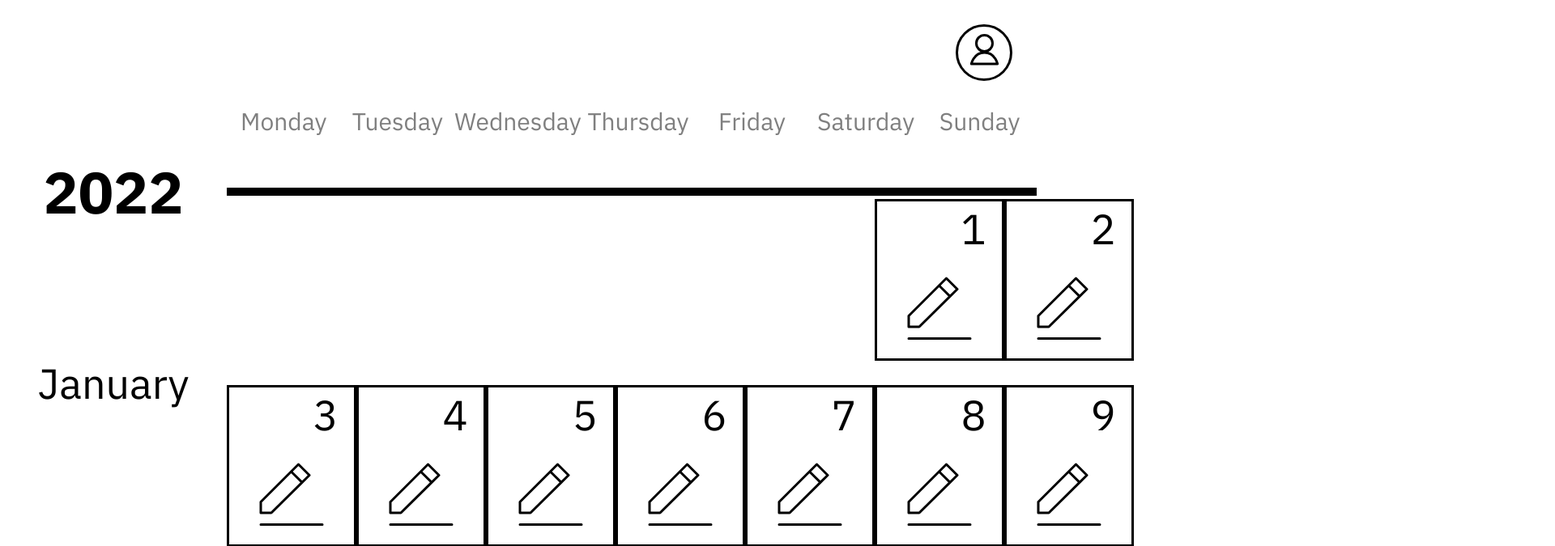
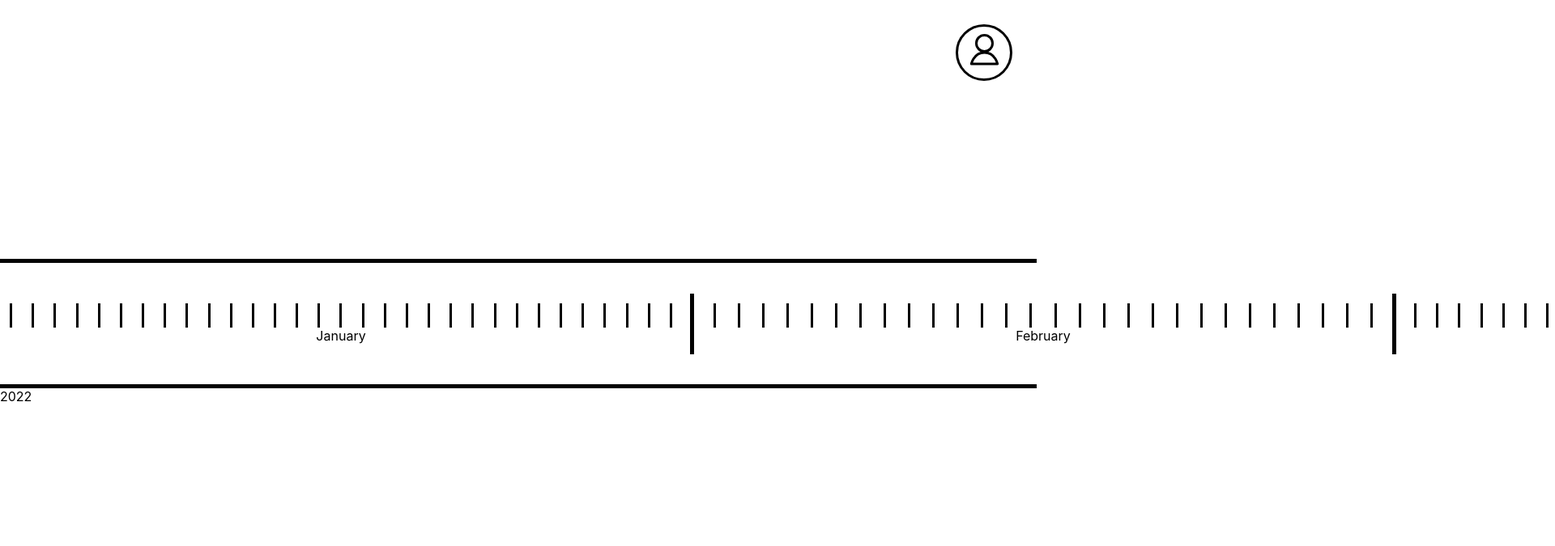
Before and after one commit to AkshachRd/diary, a React (Create React App) app in the folder diary/: page / in a window 1280 px wide. Shown: the top 675 px of the page at 81% size, 1920 px wide, since content can reach past the window. Built offline with nearby package versions, Linux system fonts and the light colour scheme; the HTML template or start-up script is replaced by a standard one.

Commit message:
Начата разработка нового дизайна для приложения.

```diff
--- a/diary/src/App.tsx
+++ b/diary/src/App.tsx
@@ -7,8 +7,8 @@ function App()
 {
   return (
       <div className="App">
+          <Header/>
           <Calendar/>
-          <Header/>
       </div>
   );
 }
--- a/diary/src/components/calendar/Calendar.tsx
+++ b/diary/src/components/calendar/Calendar.tsx
@@ -1,17 +1,39 @@
 import YearSection from "../yearSection/YearSection";
-import React from "react";
+import React, {useState} from "react";
 import "./Calendar.css";
 import {useAppSelector} from "../../app/hooks";
 
 function Calendar()
 {
-   const calendar = useAppSelector((state) => state) ;
+    const calendar = useAppSelector((state) => state);
+    const [selectedDayDate, setSelectedDayDate] = useState(new Date());
+
+    const selectDay = (e: React.WheelEvent<HTMLDivElement>) => {
+        e.preventDefault();
+        if (e.deltaX === 0)
+        {
+            if (e.deltaY > 0)
+            {
+                setSelectedDayDate(new Date(selectedDayDate.setDate(selectedDayDate.getDate() + 1)));
+            }
+            else
+            {
+                setSelectedDayDate(new Date(selectedDayDate.setDate(selectedDayDate.getDate() - 1)));
+            }
+        }
+    };
 
     return (
-        <div className="calendar">
+        <div className="calendar" onWheel={selectDay}>
             {
                 calendar.map((year, i) => (
-                    <YearSection key={i} yearNum={year["yearNum"]} months={year["months"]}/>
+                    <YearSection
+                        key={i}
+                        yearNum={year["yearNum"]}
+                        months={year["months"]}
+                        selectedDayDate={selectedDayDate}
+                        setSelectedDayDate={setSelectedDayDate}
+                    />
                 ))
             }
         </div>
--- a/diary/src/components/dayCard/DayCard.css
+++ b/diary/src/components/dayCard/DayCard.css
@@ -1,21 +1,15 @@
 .day-card
 {
-    width: 160px;
-    height: 200px;
-
-    background: #ffffff;
-    border: 3px solid #000000;
-    box-sizing: border-box;
-
+    display: flex;
+    justify-content: center;
     cursor: pointer;
 }
 
 .day-card__container
 {
-    display: flex;
-    flex-direction: row;
-    justify-content: flex-end;
-    align-items: center;
+    display: inline-block;
+    border-left: 3px solid #000000;
+    height: 30px;
 }
 
 .day-card__num
@@ -75,10 +69,9 @@
 
 .day-card__img
 {
-    height: 124px;
-    display: flex;
-    justify-content: center;
-    align-items: center;
+    display: inline-block;
+    border-left: 3px solid #000000;
+    height: 30px;
 }
 
 @media (prefers-color-scheme: dark)
--- a/diary/src/components/dayCard/DayCard.tsx
+++ b/diary/src/components/dayCard/DayCard.tsx
@@ -1,38 +1,29 @@
-import pencil from './pencil_icon.svg';
 import './DayCard.css';
-import CSS from 'csstype';
-import {Day} from "../../types/day";
-import {useNavigateToRecord} from "../../services/navigate";
+import {useEffect, useRef} from "react";
 
-interface DayCardProps extends Day
+interface DayCardProps
 {
     yearNum: number;
     monthNum: number;
     dayNum: number;
-    style: CSS.Properties | undefined;
+    selected: boolean;
+    onClick: () => void
 }
 
-function DayCard({yearNum, monthNum, dayNum, id, heading, text, style}: DayCardProps)
+function DayCard({yearNum, monthNum, dayNum, selected, onClick}: DayCardProps)
 {
-    const navigateToRecord = useNavigateToRecord(new Date(yearNum, monthNum, dayNum));
+    const dayCardRef = useRef<HTMLDivElement>(null);
+
+    useEffect(() => {
+        if (!dayCardRef.current) throw Error("dayCardRef is not assigned");
+        if (selected) dayCardRef.current.scrollIntoView({behavior: "smooth", inline: "center"});
+    }, [selected]);
 
     return (
-        <div className="day-card" style={style} onClick={navigateToRecord}>
-            <div className="day-card__container">
-                <span className="day-card__num">{dayNum}</span>
-            </div>
-
-            {
-                id ?
-                <div className="day-card__paragraph">
-                    <div className="day-card__heading">{heading}</div>
-                    <div className="day-card__text">{text}</div>
-                </div>
-                :
-                <div className="day-card__img">
-                    <img src={pencil} alt="Pencil Icon"/>
-                </div>
-            }
+        <div className="day-card" onClick={onClick}>
+            <div ref={dayCardRef} className="day-card__container"
+                 style={{borderLeft: selected ? "5px solid #000000" : "3px solid #000000"}}
+            />
         </div>
     )
 }
--- a/diary/src/components/header/Header.css
+++ b/diary/src/components/header/Header.css
@@ -6,14 +6,7 @@
 .header
 {
     width: 100%;
-
-    position: fixed;
-    top: 0;
     background: #ffffff;
-
-    display: flex;
-    flex-direction: column;
-    justify-content: center;
 }
 
 .header__container
@@ -30,22 +23,6 @@
     margin: 30px;
 }
 
-.days-of-week
-{
-    display: grid;
-    justify-items: center;
-    grid-template-columns: repeat(7, 1fr);
-
-    font-family: 'IBM Plex Sans', sans-serif;
-    font-weight: 400;
-    font-size: 30px;
-    line-height: 39px;
-    text-align: center;
-    color: rgba(0, 0, 0, 0.5);
-
-    margin-left: var(--year-nav);
-}
-
 @media (prefers-color-scheme: dark)
 {
     .header
@@ -57,9 +34,4 @@
     {
         filter: invert(100%);
     }
-
-    .days-of-week
-    {
-        color: rgba(255, 255, 255, 0.5);
-    }
 }
--- a/diary/src/components/header/Header.tsx
+++ b/diary/src/components/header/Header.tsx
@@ -8,15 +8,6 @@ function Header()
             <div className="header__container">
                 <input type="image" src={profile_icon} className="profile__button" alt="Profile Icon"/>
             </div>
-            <div className="days-of-week">
-                <span className="days-of-week__day">Monday</span>
-                <span className="days-of-week__day">Tuesday</span>
-                <span className="days-of-week__day">Wednesday</span>
-                <span className="days-of-week__day">Thursday</span>
-                <span className="days-of-week__day">Friday</span>
-                <span className="days-of-week__day">Saturday</span>
-                <span className="days-of-week__day">Sunday</span>
-            </div>
         </div>
     )
 }
--- a/diary/src/components/monthSection/MonthSection.css
+++ b/diary/src/components/monthSection/MonthSection.css
@@ -5,9 +5,7 @@
 
 .month-section
 {
-    display: flex;
-    flex-direction: row;
-    align-items: flex-start;
+    width: 842px;
 }
 
 .month-section__month
@@ -25,13 +23,9 @@
     text-align: center;
 }
 
-.month-section__table {
-    width: 100%;
-
+.month-section__days
+{
     display: grid;
-    justify-items: center;
-    grid-template-columns: repeat(7, 1fr);
-    grid-row-gap: 30px;
 }
 
 @media (prefers-color-scheme: dark)
--- a/diary/src/components/monthSection/MonthSection.tsx
+++ b/diary/src/components/monthSection/MonthSection.tsx
@@ -1,58 +1,38 @@
 import './MonthSection.css';
+import {Month} from "../../types/month";
+import {getMonthName} from "../../services/generateYear";
 import DayCard from "../dayCard/DayCard";
-import {getMonthName} from "../../services/generateYear";
-import {Month} from "../../types/month";
-import {useEffect, useRef} from "react";
+import React from "react";
 
 interface MonthSectionProps
 {
-    year: number;
+    yearNum: number;
     monthNum: number;
     month: Month;
-    firstDayShift: number;
-    lastDayShift: number;
+    selectedDayDate: Date;
+    setSelectedDayDate: React.Dispatch<React.SetStateAction<Date>>;
 }
 
-function MonthSection({year, monthNum, month, firstDayShift, lastDayShift}: MonthSectionProps)
+function MonthSection({yearNum, monthNum, month, selectedDayDate, setSelectedDayDate}: MonthSectionProps)
 {
-    const daysNumber = month.length + firstDayShift + (6 - lastDayShift);
-    const rowsNumber = (daysNumber / 7 >> 0);
-    const monthTableStyle = {
-        gridTemplateRows: '1fr '.repeat(rowsNumber + 1)
-    };
-    const monthTableStart = {
-        gridColumnStart: firstDayShift + 1
-    }
-
-    const monthRef = useRef<HTMLDivElement>(null);
-    useEffect(() => {
-        if (!monthRef.current) throw Error("monthRef is not assigned");
-
-        if (new Date().getMonth() === monthNum)
-        {
-            monthRef.current.scrollIntoView({behavior: "smooth"});
-        }
-    }, [monthNum]);
-
     return (
-        <div ref={monthRef} className="month-section">
-            <span className="month-section__month">{getMonthName(monthNum)}</span>
-            <div className="month-section__table" style={monthTableStyle}>
+        <div className="month-section">
+            <div className="month-section__days" style={{gridTemplateColumns: "1fr ".repeat(month.length)}}>
                 {
-                    month.map((day, i) => (
+                    month.map((day, dayNum) =>
                         <DayCard
-                            key={i}
-                            yearNum={year}
+                            yearNum={yearNum}
                             monthNum={monthNum}
-                            dayNum={i + 1}
-                            id={day["id"]}
-                            heading={day["heading"]}
-                            text={day["text"]}
-                            style={i === 0 ? monthTableStart : undefined}
+                            dayNum={dayNum + 1}
+                            selected={selectedDayDate.getMonth() === monthNum
+                                ? selectedDayDate.getDate() === dayNum + 1
+                                : false}
+                            onClick={() => setSelectedDayDate(new Date(yearNum, monthNum, dayNum + 1))}
                         />
-                    ))
+                    )
                 }
             </div>
+            <span className="month-section__name">{getMonthName(monthNum)}</span>
         </div>
     )
 }
--- a/diary/src/components/yearSection/YearSection.css
+++ b/diary/src/components/yearSection/YearSection.css
@@ -10,32 +10,29 @@
 
 .year-section__container
 {
-    height: 56px;
-
-    display: grid;
-    grid-template-columns: var(--year-nav) 1fr;
+    height: 150px;
+    display: flex;
     align-items: center;
 
     text-align: center;
     background: white;
 
-    position: sticky;
-    top: 169px;
+    border-top: 5px solid #000000;
+    border-bottom: 5px solid #000000;
 }
 
-.year-section__year
+.year-section__month
 {
-    min-width: var(--year-nav);
+    display: flex;
+    align-items: center;
+}
 
-    grid-column-start: 1;
-    grid-row-start: 1;
-
-    font-family: 'IBM Plex Sans', sans-serif;
-    font-weight: 700;
-    font-size: 72px;
-    line-height: 94px;
-
-    transition: transform 0.7s ease 0.1s;
+.year-section__month-border
+{
+    display: inline-block;
+    border-left: 5px solid #000000;
+    margin: 0 10px;
+    height: 75px;
 }
 
 .year-section__line
--- a/diary/src/components/yearSection/YearSection.tsx
+++ b/diary/src/components/yearSection/YearSection.tsx
@@ -1,64 +1,40 @@
 import './YearSection.css';
 import MonthSection from '../monthSection/MonthSection';
-import {useEffect, useRef, useState} from "react";
 import {Year} from "../../types/year";
+import React from "react";
 
-interface YearSectionProps extends Year {}
-
-function YearSection({yearNum, months}: YearSectionProps)
+interface YearSectionProps extends Year
 {
-    const [offset, setOffset] = useState(0);
-    const yearRef = useRef<HTMLSpanElement>(null);
-    const lineRef = useRef<HTMLHRElement>(null);
-
-    useEffect(() => {
-        const onScroll = () => {
-            if (!yearRef.current) throw Error("yearRef is not assigned");
-            if (!lineRef.current) throw Error("yearRef is not assigned");
-
-            if (offset >= 60)
-            {
-                yearRef.current.style.transform = 'translateY(30vh)';
-
-                lineRef.current.style.gridColumn = "1 / 3";
-                lineRef.current.style.gridRowStart = "1";
-            }
-            else
-            {
-                yearRef.current.style.transform = 'translateY(0)';
-
-                lineRef.current.style.gridColumn = "2 / 3";
+    selectedDayDate: Date;
+    setSelectedDayDate: React.Dispatch<React.SetStateAction<Date>>;
 }
 
-            setOffset(window.pageYOffset);
-        };
-        window.removeEventListener('scroll', onScroll);
-        window.addEventListener('scroll', onScroll, { passive: true });
-        return () => window.removeEventListener('scroll', onScroll);
-    }, [offset]);
-
+function YearSection({yearNum, months, selectedDayDate, setSelectedDayDate}: YearSectionProps)
+{
     return (
         <div className="year-section">
             <div className="year-section__container">
-                <span ref={yearRef} className="year-section__year">{yearNum}</span>
-                <hr ref={lineRef} className="year-section__line"/>
-            </div>
             {
                 months.map((month, monthNum) => {
-                const firstDayShift = new Date(yearNum, monthNum, 1).getDay();
-                const lastDayShift = new Date(yearNum, monthNum + 1, 0).getDay();
+                    const yearEnd = monthNum === 11;
 
                     return (
+                        <div className="year-section__month">
                             <MonthSection
                                 key={monthNum}
-                        year={yearNum}
+                                yearNum={yearNum}
                                 monthNum={monthNum}
                                 month={month}
-                        firstDayShift={firstDayShift - 1 === -1 ? 6 : firstDayShift - 1}
-                        lastDayShift={lastDayShift - 1 === -1 ? 6 : lastDayShift - 1}
+                                selectedDayDate={selectedDayDate}
+                                setSelectedDayDate={setSelectedDayDate}
                             />
-                )})
+                            {!yearEnd && <div className="year-section__month-border"/>}
+                        </div>
+                    )
+                })
             }
+            </div>
+            <span className="year-section__year">{yearNum}</span>
         </div>
     )
 }
--- /dev/null
+++ b/diary/src/services/getDaysInMonth.ts
@@ -0,0 +1,6 @@
+function getDaysInMonth(yearNum: number, monthNum: number): number
+{
+    return new Date(yearNum, monthNum + 1, 0).getDate();
+}
+
+export {getDaysInMonth}
--- /dev/null
+++ b/diary/src/services/getDaysInYear.ts
@@ -0,0 +1,6 @@
+function daysInYear(yearNum: number): number
+{
+    return ((yearNum % 4 === 0 && yearNum % 100 > 0) || yearNum % 400 === 0) ? 366 : 365;
+}
+
+export {daysInYear}
```
Lines whose indentation alone changed are shown as unchanged.
